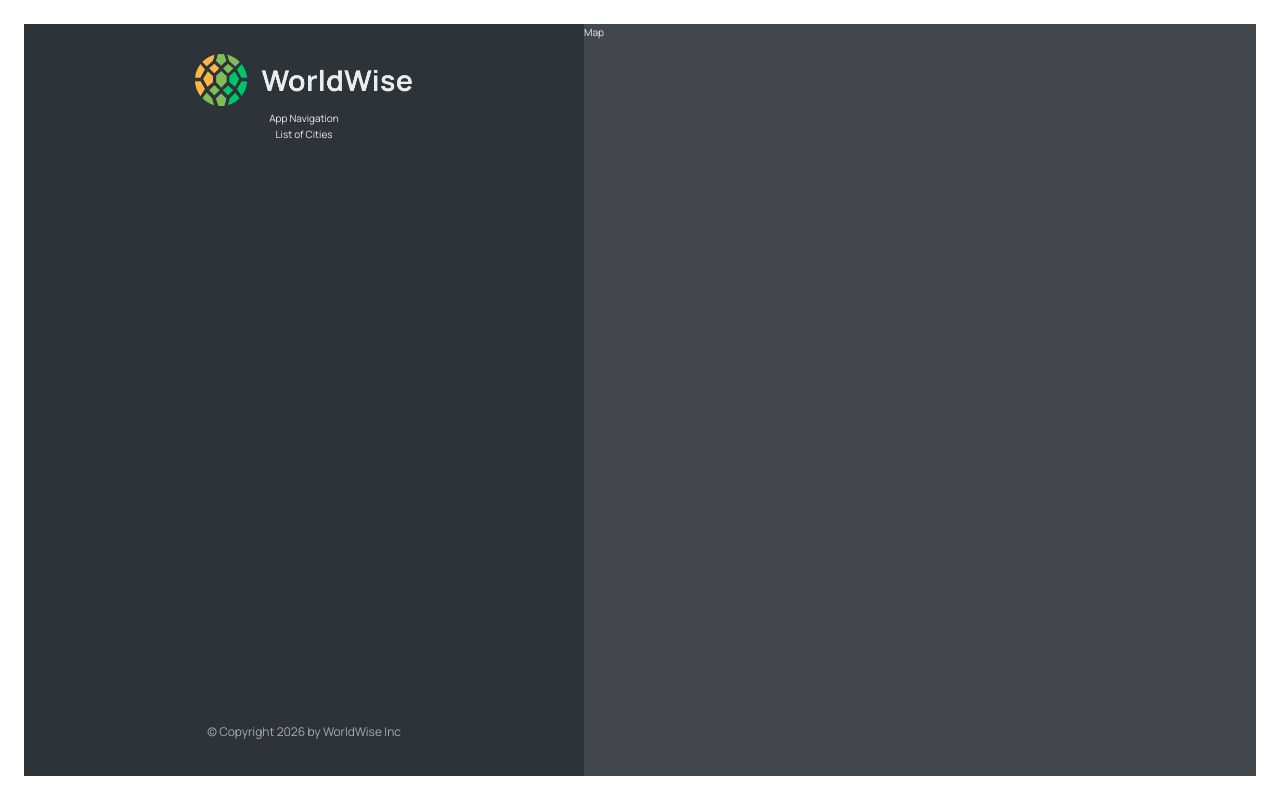
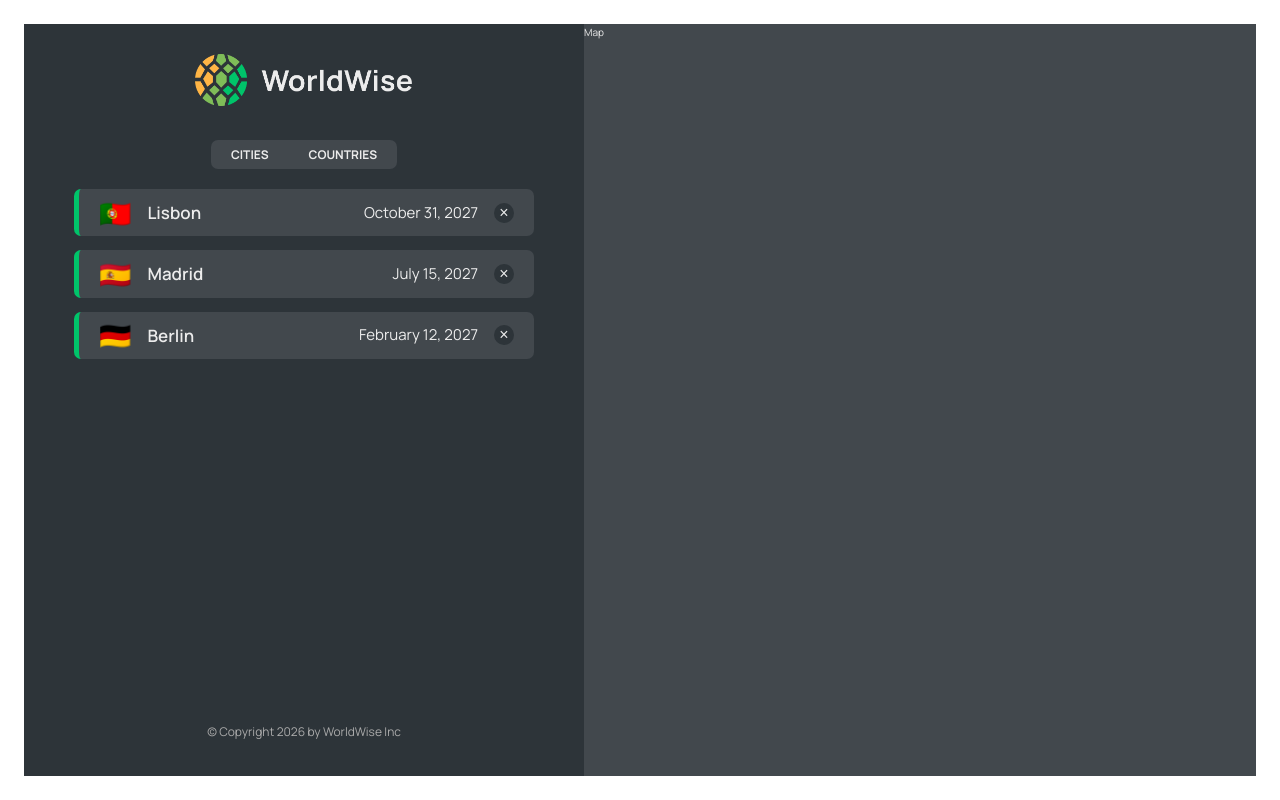
Before and after one commit to I-Maged/11-worldwise, a React (Vite) app: page /app in a window 1280 px wide. Built offline with nearby package versions, Linux system fonts and the light colour scheme; data requests are answered from the project's data file.

Commit message:
nested routes & cities list

```diff
--- a/package.json
+++ b/package.json
@@ -7,9 +7,11 @@
     "dev": "vite",
     "build": "vite build",
     "lint": "eslint .",
-    "preview": "vite preview"
+    "preview": "vite preview",
+    "server": "json-server --watch data/cities.json --port 8000"
   },
   "dependencies": {
+    "json-server": "^1.0.0-beta.5",
     "react": "^19.2.0",
     "react-dom": "^19.2.0",
     "react-router-dom": "^7.13.0"
--- a/src/App.jsx
+++ b/src/App.jsx
@@ -1,3 +1,4 @@
+import { useEffect, useState } from 'react'
 import { BrowserRouter, Routes, Route } from 'react-router-dom'
 
 import Homepage from './pages/Homepage'
@@ -7,14 +8,51 @@
 import AppLayout from './pages/AppLayout'
 import Login from './pages/Login'
 
+import CityList from './components/CityList'
+
+const BASE_URL = 'http://localhost:8000'
+
 const App = () => {
+  const [cities, setCities] = useState([])
+  const [isLoading, setIsLoading] = useState(false)
+
+  useEffect(() => {
+    async function fetchCities() {
+      try {
+        setIsLoading(true)
+        const res = await fetch(`${BASE_URL}/cities`)
+        const data = await res.json()
+        setCities(data)
+        console.log(data)
+      } catch (error) {
+        console.log(error)
+      } finally {
+        setIsLoading(false)
+      }
+    }
+    fetchCities()
+  }, [])
+
   return (
     <BrowserRouter>
       <Routes>
-        <Route path='/' element={<Homepage />} />
+        <Route index element={<Homepage />} />
         <Route path='product' element={<Product />} />
         <Route path='pricing' element={<Pricing />} />
-        <Route path='app' element={<AppLayout />} />
+
+        <Route path='app' element={<AppLayout />}>
+          <Route
+            index
+            element={<CityList cities={cities} isLoading={isLoading} />}
+          />
+          <Route
+            path='cities'
+            element={<CityList cities={cities} isLoading={isLoading} />}
+          />
+          <Route path='countries' element={<p>List Of Countries</p>} />
+          <Route path='form' element={<p>Form</p>} />
+        </Route>
+
         <Route path='login' element={<Login />} />
         <Route path='*' element={<PageNotFound />} />
       </Routes>
--- a/src/components/AppNav.jsx
+++ b/src/components/AppNav.jsx
@@ -1,5 +1,20 @@
+import { NavLink } from 'react-router-dom'
+
+import styles from './AppNav.module.css'
+
 const AppNav = () => {
-  return <div>App Navigation</div>
+  return (
+    <div className={styles.nav}>
+      <ul>
+        <li>
+          <NavLink to='cities'>Cities</NavLink>
+        </li>
+        <li>
+          <NavLink to='countries'>Countries</NavLink>
+        </li>
+      </ul>
+    </div>
+  )
 }
 
 export default AppNav
--- /dev/null
+++ b/src/components/CityItem.jsx
@@ -0,0 +1,22 @@
+import styles from './CityItem.module.css'
+
+const formatDate = (date) =>
+  new Intl.DateTimeFormat('en', {
+    day: 'numeric',
+    month: 'long',
+    year: 'numeric',
+  }).format(new Date(date))
+
+const CityItem = ({ city }) => {
+  const { cityName, date, emoji } = city
+  return (
+    <li className={styles.cityItem}>
+      <span className={styles.emoji}>{emoji}</span>
+      <h3 className={styles.name}>{cityName}</h3>
+      <time className={styles.date}>{formatDate(date)}</time>
+      <button className={styles.deleteBtn}>&times;</button>
+    </li>
+  )
+}
+
+export default CityItem
--- /dev/null
+++ b/src/components/CityList.jsx
@@ -0,0 +1,30 @@
+import Spinner from './Spinner'
+import CityItem from './CityItem'
+import Message from './Message'
+
+import styles from './CityList.module.css'
+
+const CityList = ({ cities, isLoading }) => {
+  if (isLoading) return <Spinner />
+
+  if (!cities.length)
+    return (
+      <Message message='Add your first city by clicking on a city on the map' />
+    )
+
+  return (
+    <>
+      {isLoading ? (
+        <Spinner />
+      ) : (
+        <ul className={styles.cityList}>
+          {cities.map((city) => (
+            <CityItem city={city} key={city.id} />
+          ))}
+        </ul>
+      )}
+    </>
+  )
+}
+
+export default CityList
--- a/src/components/Sidebar.jsx
+++ b/src/components/Sidebar.jsx
@@ -1,6 +1,8 @@
 import Logo from './Logo'
 import AppNav from './AppNav'
 import Footer from './Footer'
+
+import { Outlet } from 'react-router-dom'
 
 import styles from './Sidebar.module.css'
 
@@ -9,7 +11,9 @@
     <div className={styles.sidebar}>
       <Logo />
       <AppNav />
-      <p>List of Cities</p>
+
+      <Outlet />
+
       <Footer />
     </div>
   )
```
Also changed, not shown: 1 other file (tests, documents, lock files or other folders).
